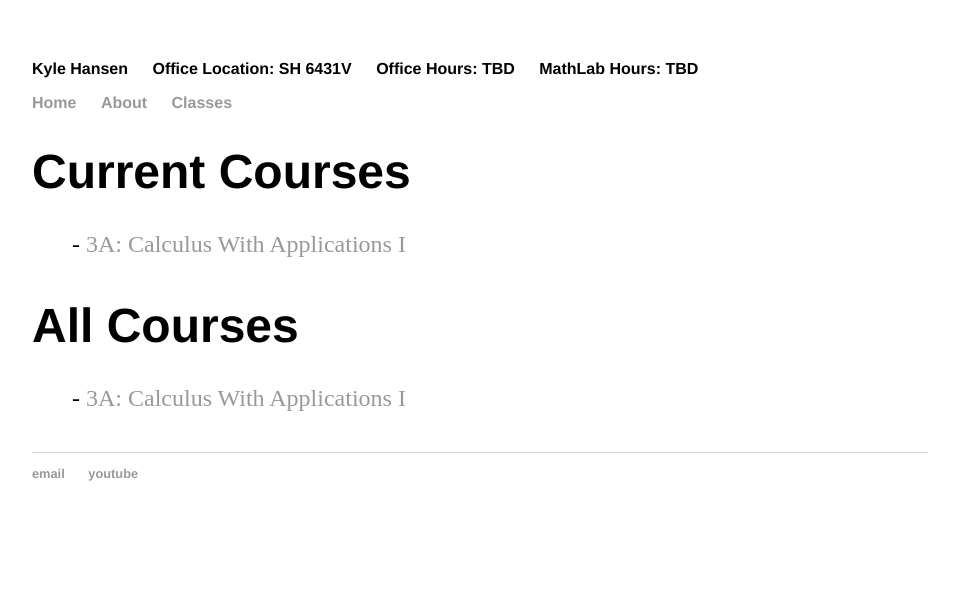
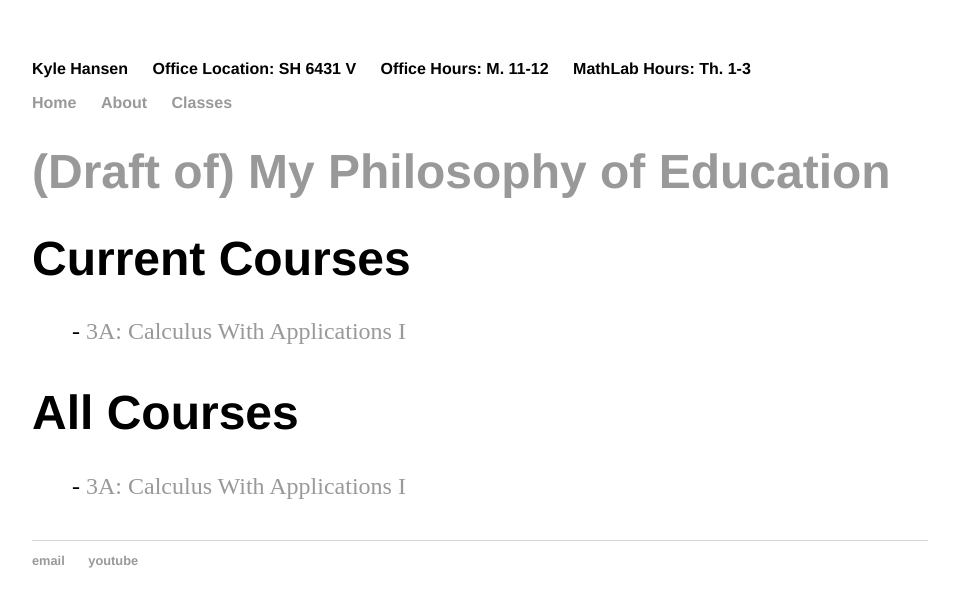
Before and after one commit to kylhansen/kylhansen.github.io, a Jekyll site: the page built from classes/index.html, in a window 1280 px wide. Shown: the top 607 px of the page, without its empty margins (160-1119 px from the left). Built offline with Jekyll 4.4.1, drawn with Linux system fonts in a browser that asks for light colours.

Commit message:
philosophy of education

```diff
--- a/_layouts/default.html
+++ b/_layouts/default.html
@@ -9,9 +9,9 @@
 			<nav>
 	    		<ul>
                     <li>Kyle Hansen</li>
-                    <li>Office Location: SH 6431V</li>
-                    <li>Office Hours: TBD</li>
-                    <li>MathLab Hours: TBD</li>
+                    <li>Office Location: SH 6431 V</li>
+                    <li>Office Hours: M. 11-12</li>
+                    <li>MathLab Hours: Th. 1-3</li>
                 </ul>
                 <ul>
 	        		<li><a href="/">Home</a></li>
--- a/classes/index.html
+++ b/classes/index.html
@@ -2,6 +2,7 @@
 layout: default
 title: Kyle Hansen's Classes
 ---
+<a href="\classes\learning"><h1>(Draft of) My Philosophy of Education</h1></a>
 <h1>Current Courses</h1>
 <ul class="posts">
     {% for class in site.classes %}
```
Also changed, not shown: classes/learning.html (added, +18 -0 lines), 1 other file.
